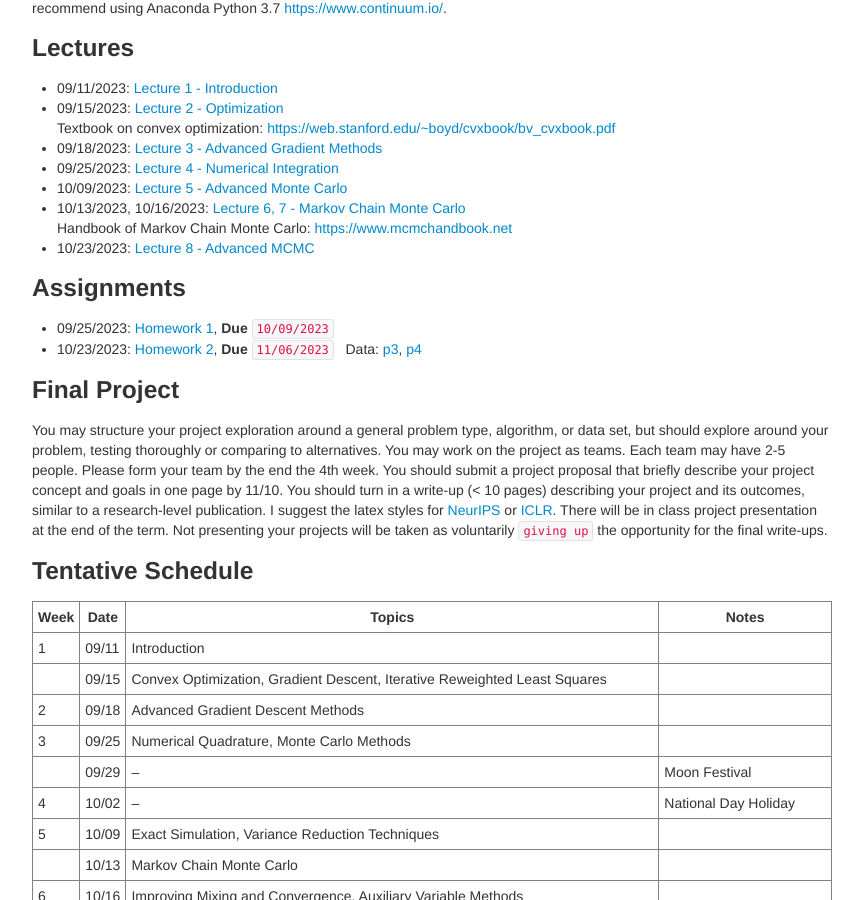
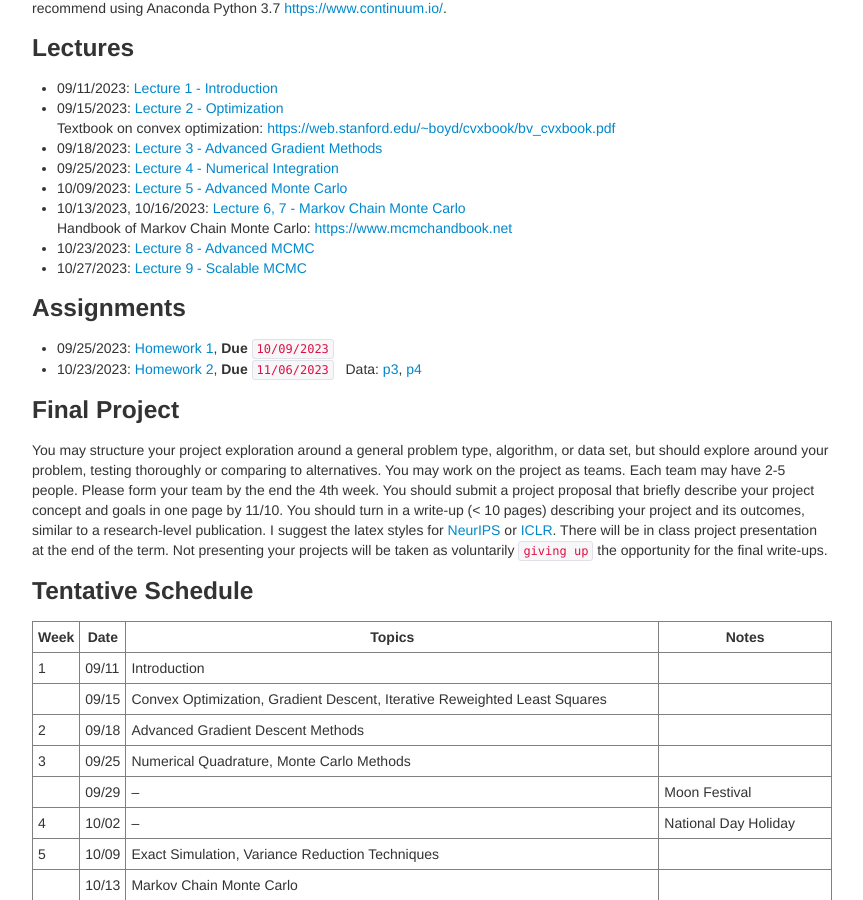
Before and after one commit to zcrabbit/zcrabbit.github.io, a Jekyll site: the page built from courses/smcm-f23.md, in a window 1280 px wide and 900 px high, scrolled down 1065 px. Shown: the whole window, without its empty margins (208-1071 px from the left). Built offline with Jekyll 4.4.1, drawn with Linux system fonts in a browser that asks for light colours.

Commit message:
lecture 9 out

```diff
--- a/courses/smcm-f23.md
+++ b/courses/smcm-f23.md
@@ -46,6 +46,7 @@ We will use python during the course. A good Python tutorial is available at <ht
 - 10/13/2023, 10/16/2023: [Lecture 6, 7 - Markov Chain Monte Carlo]({{sites.baseurl}}/static/slides/smcm_fall23/lec0607.pdf)
   Handbook of Markov Chain Monte Carlo: <https://www.mcmchandbook.net>
 - 10/23/2023: [Lecture 8 - Advanced MCMC]({{sites.baseurl}}/static/slides/smcm_fall23/lec08.pdf)
+- 10/27/2023: [Lecture 9 - Scalable MCMC]({{sites.baseurl}}/static/slides/smcm_fall23/lec09.pdf)
 
 ### Assignments
 - 09/25/2023: [Homework 1]({{sites.baseurl}}/static/slides/smcm_fall23/hw01.pdf), **Due** `10/09/2023`
```
Also changed, not shown: 3 other files.
